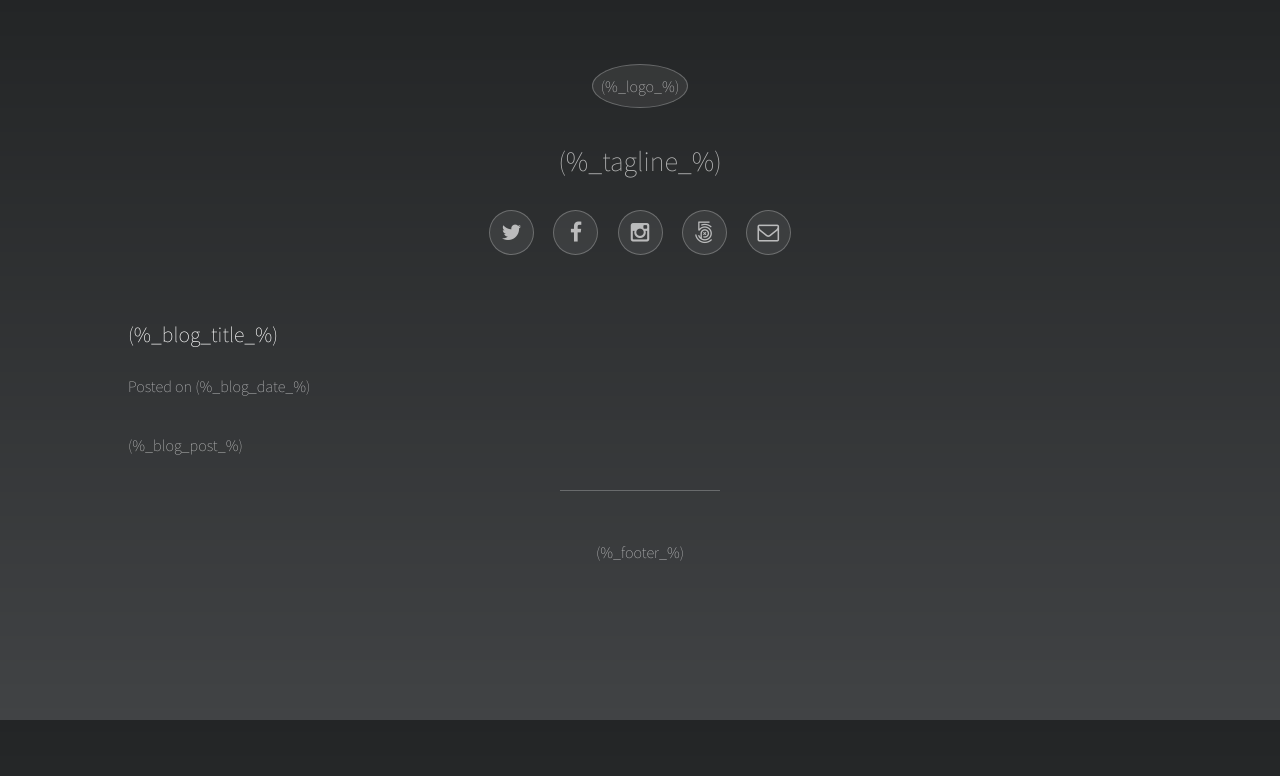
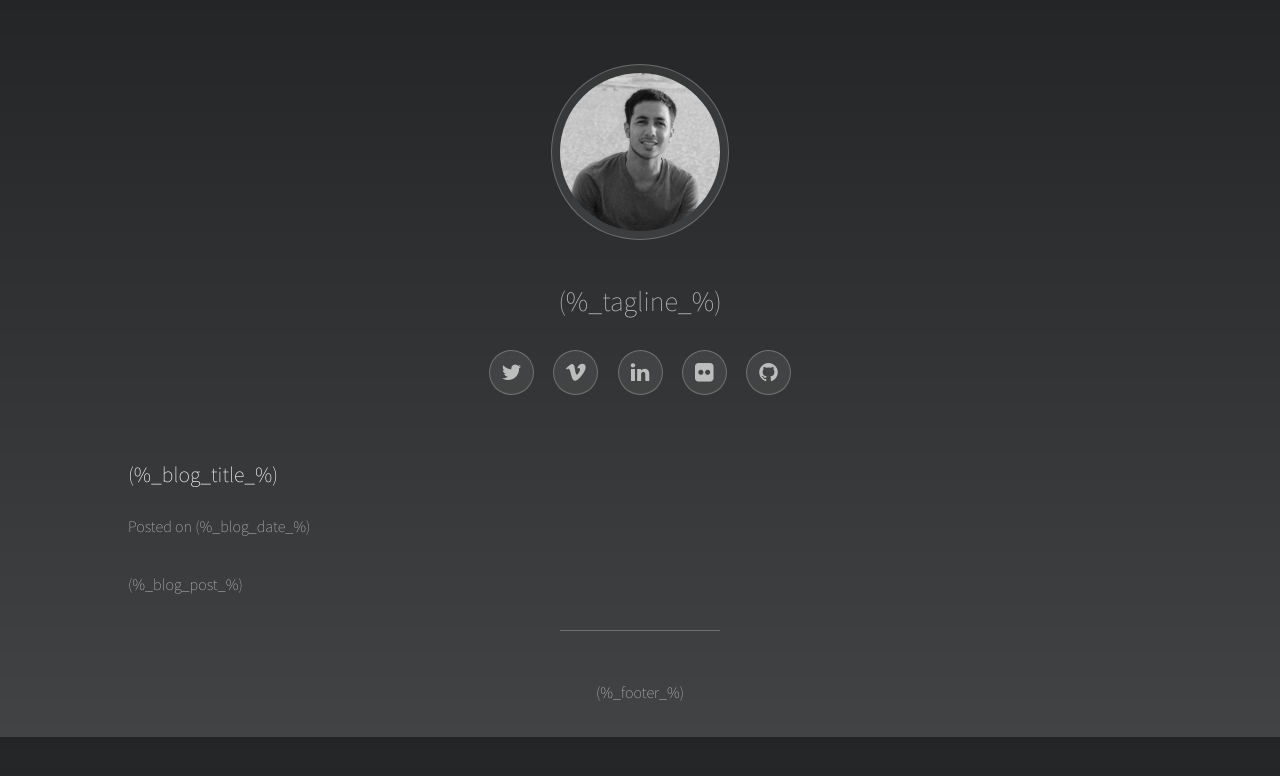
Before and after one commit to carlocarfora/staticfolio, a plain HTML site: page template/blog_post.html in a window 1280 px wide. Drawn offline with Linux system fonts and the light colour scheme.

Commit message:
template integrated, tweaking from now on

```diff
--- a/template/assets/css/main.css
+++ b/template/assets/css/main.css
@@ -2640,7 +2640,7 @@
 /* Extra */
 
 	.main {
-		vertical-align: bottom;
+		vertical-align: top;
 
 	}
 
@@ -2655,7 +2655,7 @@
 	#sidebar {
 		width: 30%;
 		display:inline-block;
-		vertical-align: bottom;
+		vertical-align: top;
 		text-align: left;
 
 
--- a/template/blog_post.html
+++ b/template/blog_post.html
@@ -9,7 +9,7 @@
 		<title>(%_title_%)</title>
 		<meta charset="utf-8" />
 		<meta name="viewport" content="width=device-width, initial-scale=1" />
-		<link rel="stylesheet" href="assets/css/main.css" />
+		<link rel="stylesheet" href="../../assets/css/main.css" />
 	</head>
 	<body>
 
@@ -18,16 +18,16 @@
 
 				<!-- Header -->
 					<header id="header">
-						<span class="avatar">(%_logo_%)</span>
+						<span class="avatar"><img src="../../images/avatar.jpg" alt=""></span>
 
 						<h1>(%_tagline_%)</h1>
 
 						<ul class="icons">
-							<li><a href="#" class="icon style2 fa-twitter"><span class="label">Twitter</span></a></li>
-							<li><a href="#" class="icon style2 fa-facebook"><span class="label">Facebook</span></a></li>
-							<li><a href="#" class="icon style2 fa-instagram"><span class="label">Instagram</span></a></li>
-							<li><a href="#" class="icon style2 fa-500px"><span class="label">500px</span></a></li>
-							<li><a href="#" class="icon style2 fa-envelope-o"><span class="label">Email</span></a></li>
+							<li><a href="(%_twitter_url_%)" class="icon style2 fa-twitter"><span class="label">Twitter</span></a></li>
+							<li><a href="(%_vimeo_url_%)" class="icon style2 fa-vimeo"><span class="label">Vimeo</span></a></li>
+							<li><a href="(%_linkedin_url_%)" class="icon style2 fa-linkedin"><span class="label">LinkedIn</span></a></li>
+							<li><a href="(%_flickr_url_%)" class="icon style2 fa-flickr"><span class="label">Flickr</span></a></li>
+							<li><a href="(%_github_url_%)" class="icon style2 fa-github"><span class="label">Github</span></a></li>
 						</ul>
 					</header>
 
```
Also changed, not shown: template/blog_listing.html (+5 -5 lines), template/page.html (+5 -5 lines), template/project.html (+5 -5 lines).
